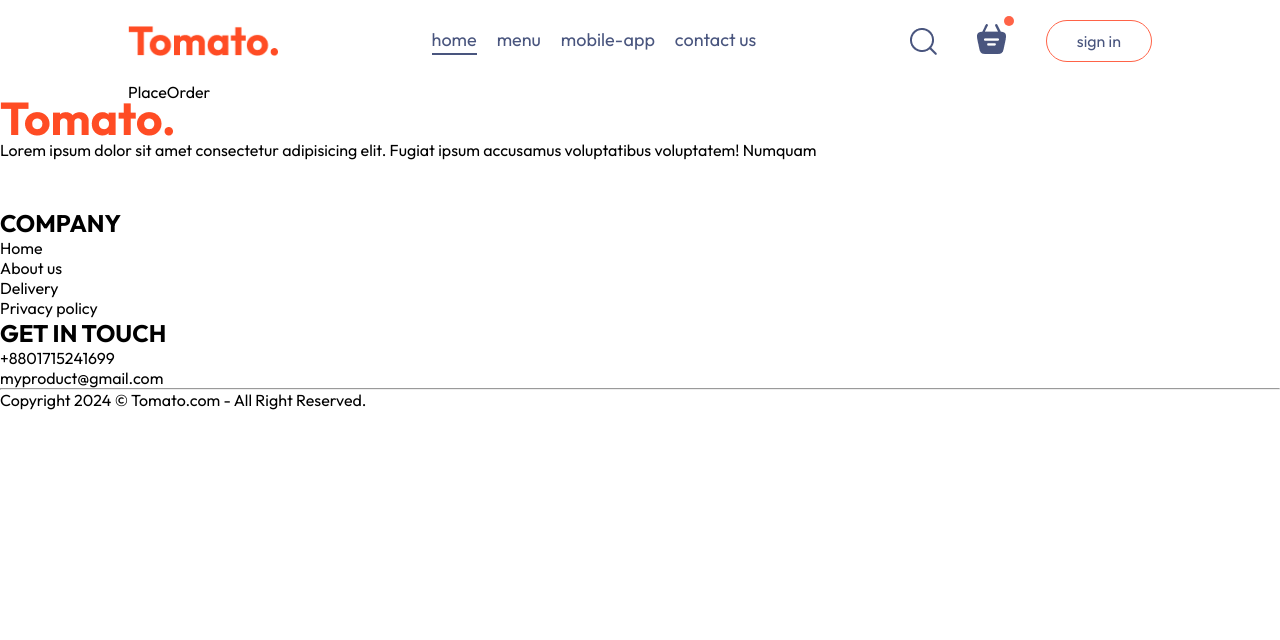
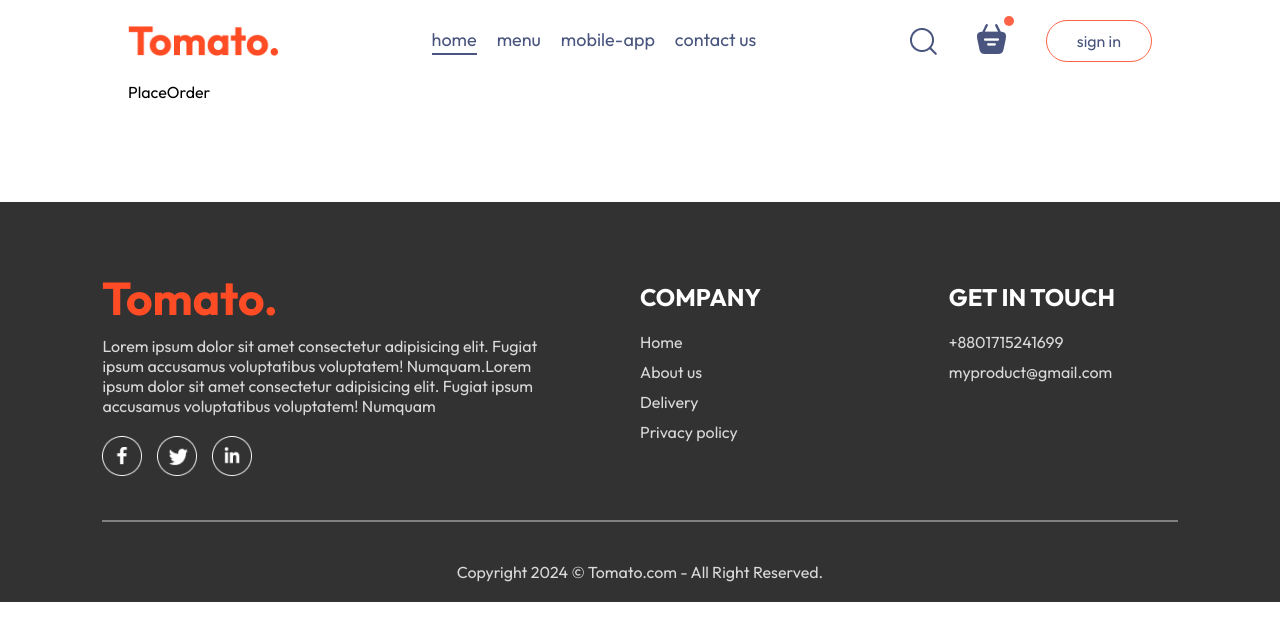
Before and after one commit to Raihanhn/Food-Delivery-app, a React (Vite) app: page /order in a window 1280 px wide. Shown: the top 640 px of the page. Built offline with nearby package versions, Linux system fonts and the light colour scheme.

Commit message:
footer completed

```diff
--- a/src/components/Footer/Footer.jsx
+++ b/src/components/Footer/Footer.jsx
@@ -10,7 +10,9 @@
           <img src={assets.logo} alt="" />
           <p>
             Lorem ipsum dolor sit amet consectetur adipisicing elit. Fugiat
-            ipsum accusamus voluptatibus voluptatem! Numquam
+            ipsum accusamus voluptatibus voluptatem! Numquam.Lorem ipsum dolor
+            sit amet consectetur adipisicing elit. Fugiat ipsum accusamus
+            voluptatibus voluptatem! Numquam
           </p>
           <div className="footer-social-icons">
             <img src={assets.facebook_icon} alt="" />
--- a/src/components/Footer/footer.css
+++ b/src/components/Footer/footer.css
@@ -0,0 +1,53 @@
+.footer {
+  color: #d9d9d9;
+  background-color: #323232;
+  display: flex;
+  flex-direction: column;
+  align-items: center;
+  gap: 20px;
+  padding: 20px 8vw;
+  padding-top: 80px;
+  margin-top: 100px;
+}
+
+.footer-content {
+  width: 100%;
+  display: grid;
+  grid-template-columns: 2fr 1fr 1fr;
+  gap: 80px;
+}
+
+.footer-content-left,
+.footer-content-right,
+.footer-content-center {
+  display: flex;
+  flex-direction: column;
+  align-items: start;
+  gap: 20px;
+}
+
+.footer-content-left li,
+.footer-content-right li,
+.footer-content-center li {
+  list-style: none;
+  margin-bottom: 10px;
+  cursor: pointer;
+}
+
+.footer-content-right h2,
+.footer-content-center h2 {
+  color: white;
+}
+
+.footer-social-icons img {
+  width: 40px;
+  margin-right: 15px;
+}
+
+.footer hr {
+  width: 100%;
+  height: 2px;
+  margin: 20px 0;
+  background-color: gray;
+  border: none;
+}
```
